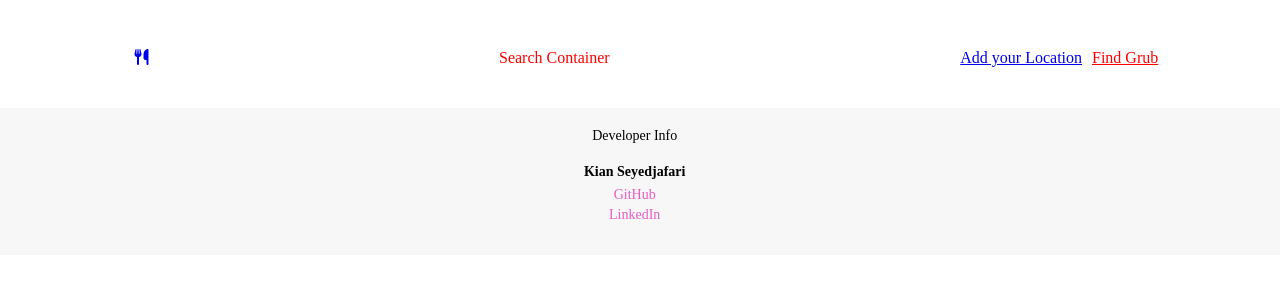
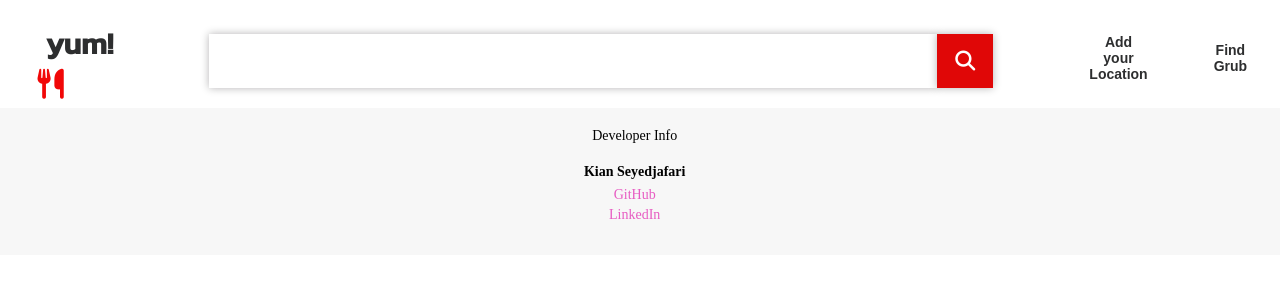
Before and after one commit to SleptBear/Capstone_Yum, a React (Create React App) app in the folder react-app/: page /locations/new in a window 1280 px wide. Shown: the top 300 px of the page. Built offline with nearby package versions, Linux system fonts and the light colour scheme; no server answers.

Commit message:
favicon and navbar styling

```diff
--- a/react-app/public/index.html
+++ b/react-app/public/index.html
@@ -5,7 +5,10 @@
     <title>Flask Starter</title>
     <meta name="viewport" content="width=device-width, initial-scale=1" />
     <script src="https://kit.fontawesome.com/4d802c1f67.js" crossorigin="anonymous"></script>
-    <link rel="icon" href="%PUBLIC_URL%/favicon.ico" />
+    <link rel="preconnect" href="https://fonts.googleapis.com">
+    <link rel="preconnect" href="https://fonts.gstatic.com" crossorigin>
+    <link href="https://fonts.googleapis.com/css2?family=Kanit:wght@500&display=swap" rel="stylesheet">
+    <link rel="icon" href="%PUBLIC_URL%/favicon2.ico" />
     <link rel="manifest" href="%PUBLIC_URL%/manifest.json" />
     <link rel="stylesheet" href="https://use.fontawesome.com/releases/v5.5.0/css/all.css"
       integrity="sha384-B4dIYHKNBt8Bc12p+WXckhzcICo0wtJAoU8YZTY5qE0Id1GSseTk6S+L3BlXeVIU" crossorigin="anonymous" />
--- a/react-app/src/components/Locations/LocationDetails.js
+++ b/react-app/src/components/Locations/LocationDetails.js
@@ -56,7 +56,7 @@ const LocationDetails = () => {
                     <button onClick={() => window.alert("Coming Soon")}><i class="fa-solid fa-plus"></i> Follow</button>
                 </div>
                 {/* <br></br> */}
-                <hr style={{width: "90%"}}></hr>
+                {/* <hr style={{width: "90%", height: "1px", color: "#ebebeb"}}></hr> */}
                 <div className='leftReviews-container'>
                     <LocationReviews />
                 </div>
--- /dev/null
+++ b/react-app/src/components/Navigation/NavSearch.js
@@ -0,0 +1,32 @@
+import React, { useState } from 'react';
+import { useDispatch, useSelector } from 'react-redux';
+// import { searchThunk } from '../../store/search';
+// import { Link } from 'react-router-dom';
+
+const NavSearch = () => {
+  const [searchTerm, setSearchTerm] = useState('');
+  const searchResult = useSelector(state => state);
+  const dispatch = useDispatch();
+
+//   console.log("SEARCH" , searchResult)
+  const handleSearch = async () => {
+    // dispatch(searchThunk(searchTerm));
+    window.alert("Search Feature in Development")
+  };
+
+  const enterKey = (e) => {
+    if (e.key === 'Enter') {
+      handleSearch()
+    }
+  }
+
+  return (
+    <div className="search-bar">
+        <input type="input" className="inputbar" value={searchTerm} onChange={(e) => setSearchTerm(e.target.value)} onKeyDown={enterKey}/>
+        <button className="searchbutton"onClick={handleSearch}><i class="fa-solid fa-magnifying-glass"></i></button>
+
+      </div>
+  );
+};
+
+export default NavSearch;
--- a/react-app/src/components/Navigation/Navigation.css
+++ b/react-app/src/components/Navigation/Navigation.css
@@ -37,6 +37,116 @@
 
 }
 
+.logo button{
+  /* font-family: 'Open Sans','Helvetica Neue',Helvetica,Arial,sans-serif; */
+  /* font-family: 'Kanit', sans-serif */
+  font-family: 'Kanit', sans-serif;
+  font-weight: 600;
+  color: rgba(45,46,47,1);
+  /* list-style: none; */
+  text-decoration: none;
+  background-color: transparent;
+  border-color: transparent;
+  font-size: 30px;
+
+}
+
+.fa-utensils {
+  /* background-color: red; */
+  color: rgb(241, 7, 7);
+  font-size: 30px;
+}
+
 .profile-dropdown {
   color: black;
 }
+
+.nav-modals {
+  display: flex;
+  flex-direction: row;
+  gap: 50px;
+}
+
+.nav-modals button {
+  background-color: transparent;
+  border-color: transparent;
+  color: rgba(45,46,47,1);
+  font-size: 14px;
+  font-weight: 600;
+}
+
+
+.profile-dropdown {
+  position: absolute;
+  top: 4rem;
+  list-style: none;
+  background-color: white;
+  box-shadow: 0 0 8px rgba(10, 0, 10, 0.30);
+  /* border-radius: 1rem; */
+  height: fit-content;
+  width: 13rem;
+  max-width: 30rem;
+  padding: 1rem;
+  overflow: hidden;
+  z-index: 100;
+  color: rgba(45,46,47,1);
+  font-size: 14px;
+  font-weight: 600;
+}
+
+.profile-dropdown li {
+  padding-top: 20px;
+}
+
+.user-menu {
+  display: flex;
+  flex-direction: column;
+  align-items: center;
+  justify-content: center;
+  padding-left: 3rem;
+
+}
+
+.user-menu button {
+  font-size: 30px
+}
+
+.fa-circle-user {
+  color: lightgray;
+  background-color: rgb(161, 161, 161);
+  border-radius: 2rem;
+}
+
+
+.search-bar {
+  display: flex;
+  justify-content: center;
+  height: 3rem;
+  width: 60rem;
+  /* background-color: black; */
+}
+
+.search-bar input {
+  height: 100%;
+  width: 75%;
+  box-shadow: 0 0 8px rgba(10, 0, 10, 0.30);
+  background-color: #ffffff;
+  border-color: transparent;
+
+}
+
+.search-bar button {
+  height: 113%;
+  width: 24%;
+  background-color: rgba(224,7,7,1);
+  color: #fff;
+  box-shadow: 0 0 8px rgba(10, 0, 10, 0.30);
+  border-color: transparent;
+  width: 3.5rem;
+  font-size: 20px;
+
+}
+.search-bar button:hover {
+  background-color: rgb(241, 7, 7);
+  transition: 5sec;
+}
--- a/react-app/src/components/Navigation/ProfileButton.js
+++ b/react-app/src/components/Navigation/ProfileButton.js
@@ -39,14 +39,17 @@ function ProfileButton({ user }) {
 
   return (
     <>
+    <div className="user-menu">
+
       <button onClick={openMenu}>
-        <i className="fas fa-user-circle" />
-      </button>
+      <i class="fa-solid fa-circle-user"></i>      </button>
+    </div>
       <ul className={ulClassName} ref={ulRef}>
         {user ? (
           <>
-            <li>{user.first_name} {user.last_name}</li>
-            <li>{user.email}</li>
+            <li>About {user.first_name} {user.last_name}</li>
+            <li>Find Friends</li>
+            <li>Account Settings</li>
             <li>
               <button onClick={handleLogout}>Log Out</button>
             </li>
--- a/react-app/src/components/Navigation/index.js
+++ b/react-app/src/components/Navigation/index.js
@@ -1,29 +1,40 @@
 import React from 'react';
-import { NavLink } from 'react-router-dom';
+import { NavLink, useHistory } from 'react-router-dom';
 import { useSelector } from 'react-redux';
 import ProfileButton from './ProfileButton';
+import NavSearch from './NavSearch.js';
 import './Navigation.css';
 
 function Navigation({ isLoaded }){
 	const sessionUser = useSelector(state => state.session.user);
+	const history = useHistory();
 
 	return (
 		<div className='navStart'>
     		<nav className='navbar'>
 
       			<div className='logo'>
+					<button onClick={() => history.push('/')}>
+					yum!
+					</button>
         			<NavLink exact to="/">
-		  				<i className="fa-solid fa-utensils"></i>
+						<i className="fa-solid fa-utensils"></i>
         			</NavLink>
       			</div>
 
 	  			<div className='search-container'>
-					Search Container
+					<NavSearch />
 	  			</div>
 
         		<div className='nav-modals'>
-						<NavLink exact to='/locations/new'>Add your Location</NavLink>
-						<NavLink className="grub-finder" exact to='/locations'>Find Grub</NavLink>
+					<button onClick={() => history.push('/locations/new')}>
+						Add your Location
+					</button>
+					<button onClick={() => history.push('/locations')}>
+						Find Grub
+					</button>
+						{/* <NavLink exact to='/locations/new'>Add your Location</NavLink>
+						<NavLink className="grub-finder" exact to='/locations'>Find Grub</NavLink> */}
 
 
 
--- a/react-app/src/index.css
+++ b/react-app/src/index.css
@@ -16,7 +16,7 @@
     position: absolute;
     top: 1px;
     width: 100%;
-    z-index: 1;
+    /* z-index: 1; */
 }
 
 .background img {
@@ -45,16 +45,6 @@
     color:red;
 }
 
-.grub-finder {
-    color: red;
-}
-
-.nav-modals {
-    display: flex;
-    flex-direction: row;
-    gap: 10px;
-}
-
 
 .details-container {
     display: flex;
@@ -75,13 +65,13 @@
     display: flex;
     flex-direction: row;
     /* color: red; */
-    background-color: indigo;
+    /* background-color: indigo; */
     justify-content: center;
     /* height: 80rem; */
 }
 
 .details-right {
-    background-color: rgb(138, 91, 5);
+    /* background-color: rgb(138, 91, 5); */
     width: 20%;
     height: fit-content;
     padding-left: 2rem;
@@ -89,6 +79,8 @@
     padding-bottom: 2rem;
     position: sticky;
     top: 4rem;
+    border-radius: 4px;
+    border: 1px solid #ebebeb;
 }
 .details-left {
     /* background-color: orange; */
@@ -106,6 +98,8 @@
     flex-direction: row;
     gap: 15px;
     padding-bottom: 1.5rem;
+    border-radius: 4px;
+    border-bottom: 1px solid #ebebeb;
 }
 
 .topLeft button {
@@ -116,6 +110,10 @@
     color: rgba(45,46,47,1);
     padding-left: 15px;
     padding-right: 15px;
+    border-color: #ebebeb;
+    border-collapse: collapse;
+    border-spacing: 0;
+    border-radius: 4px;
 }
 
 .WriteReview button {
```
Also changed, not shown: react-app/src/components/OpenModalButton/index.js (line endings or trailing spaces), 2 other files (tests, documents, lock files or other folders).
